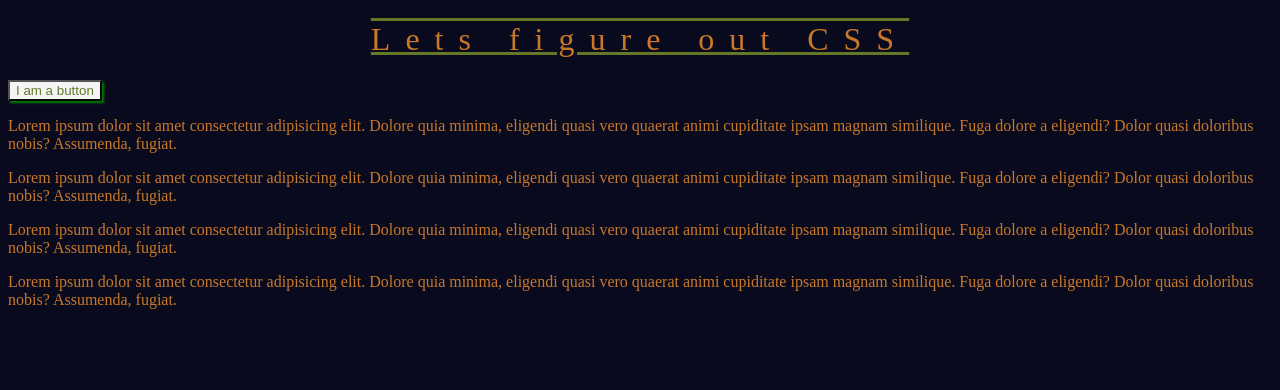
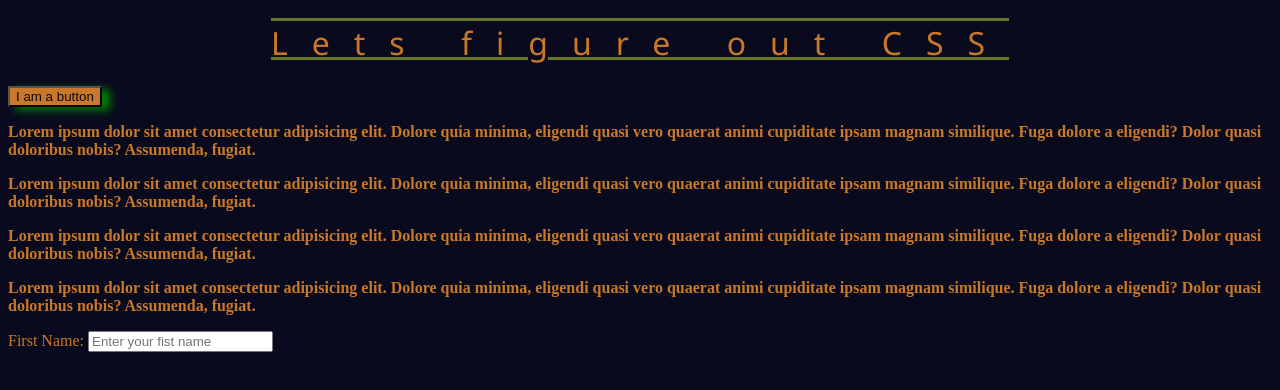
Before and after one commit to terjetopland/webDevBootCampUdemy, a plain HTML site: page css_intro/index.html in a window 1280 px wide. Drawn offline with Linux system fonts and the light colour scheme.

Commit message:
added id selector and class selector

```diff
--- a/css_intro/index.html
+++ b/css_intro/index.html
@@ -8,13 +8,17 @@
 </head>
 <body>
     <h1>Lets figure out CSS</h1>
-    <button>I am a button</button>
+    <button id="i-am-button">I am a button</button>
     <div>
-        <p>Lorem ipsum dolor sit amet consectetur adipisicing elit. Dolore quia minima, eligendi quasi vero quaerat animi cupiditate ipsam magnam similique. Fuga dolore a eligendi? Dolor quasi doloribus nobis? Assumenda, fugiat.</p>
-        <p>Lorem ipsum dolor sit amet consectetur adipisicing elit. Dolore quia minima, eligendi quasi vero quaerat animi cupiditate ipsam magnam similique. Fuga dolore a eligendi? Dolor quasi doloribus nobis? Assumenda, fugiat.</p>
-        <p>Lorem ipsum dolor sit amet consectetur adipisicing elit. Dolore quia minima, eligendi quasi vero quaerat animi cupiditate ipsam magnam similique. Fuga dolore a eligendi? Dolor quasi doloribus nobis? Assumenda, fugiat.</p>
-        <p>Lorem ipsum dolor sit amet consectetur adipisicing elit. Dolore quia minima, eligendi quasi vero quaerat animi cupiditate ipsam magnam similique. Fuga dolore a eligendi? Dolor quasi doloribus nobis? Assumenda, fugiat.</p>
+        <p class="para-lorem">Lorem ipsum dolor sit amet consectetur adipisicing elit. Dolore quia minima, eligendi quasi vero quaerat animi cupiditate ipsam magnam similique. Fuga dolore a eligendi? Dolor quasi doloribus nobis? Assumenda, fugiat.</p>
+        <p class="para-lorem">Lorem ipsum dolor sit amet consectetur adipisicing elit. Dolore quia minima, eligendi quasi vero quaerat animi cupiditate ipsam magnam similique. Fuga dolore a eligendi? Dolor quasi doloribus nobis? Assumenda, fugiat.</p>
+        <p class="para-lorem">Lorem ipsum dolor sit amet consectetur adipisicing elit. Dolore quia minima, eligendi quasi vero quaerat animi cupiditate ipsam magnam similique. Fuga dolore a eligendi? Dolor quasi doloribus nobis? Assumenda, fugiat.</p>
+        <p class="para-lorem">Lorem ipsum dolor sit amet consectetur adipisicing elit. Dolore quia minima, eligendi quasi vero quaerat animi cupiditate ipsam magnam similique. Fuga dolore a eligendi? Dolor quasi doloribus nobis? Assumenda, fugiat.</p>
     </div>
+    <form action="blarg">
+        <label for="first-name">First Name:</label>
+        <input type="text" name="first-name" id="first-name" placeholder="Enter your fist name">
+    </form>
 
 </body>
 </html>
--- a/css_intro/styles.css
+++ b/css_intro/styles.css
@@ -1,21 +1,34 @@
 body {
     background-color: rgb(10, 10, 30);
+    color: rgba(200, 120, 40);
 }
 
-h1  {
+h1 {
     color: rgba(200, 120, 40);
     text-align: center;
     text-decoration: rgba(100, 120, 40) overline underline;
-    letter-spacing: 15px;
+    letter-spacing: 1.5rem;
     font-weight: lighter;
+    font-family: 'Segoe UI', Tahoma, Geneva, Verdana, sans-serif, Arial;
 }
 
 button {
     color: rgba(100, 120, 40);
     background-color: rgb(245, 245, 245);
-    box-shadow: 2px 2px 2px green;
+    box-shadow: 0.5rem 0.2rem 0.5rem green;
 }
 
 p {
     color: rgba(200, 120, 40);
 }
+
+/* id selector */
+#i-am-button {
+    background-color: rgba(200, 120, 40);
+    color: rgb(10, 10, 30);
+}
+
+/* class selector*/
+.para-lorem {
+    font-weight: bold;
+}
```
